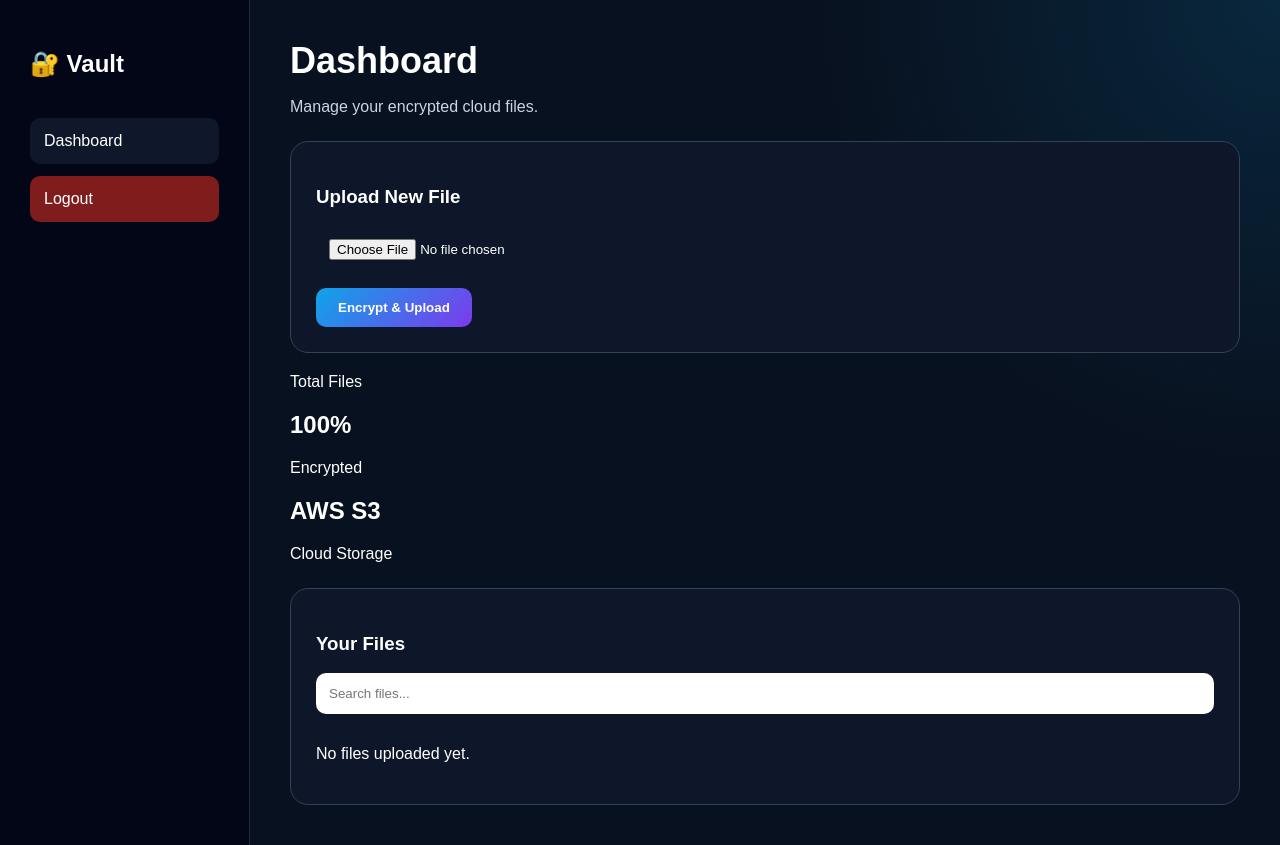
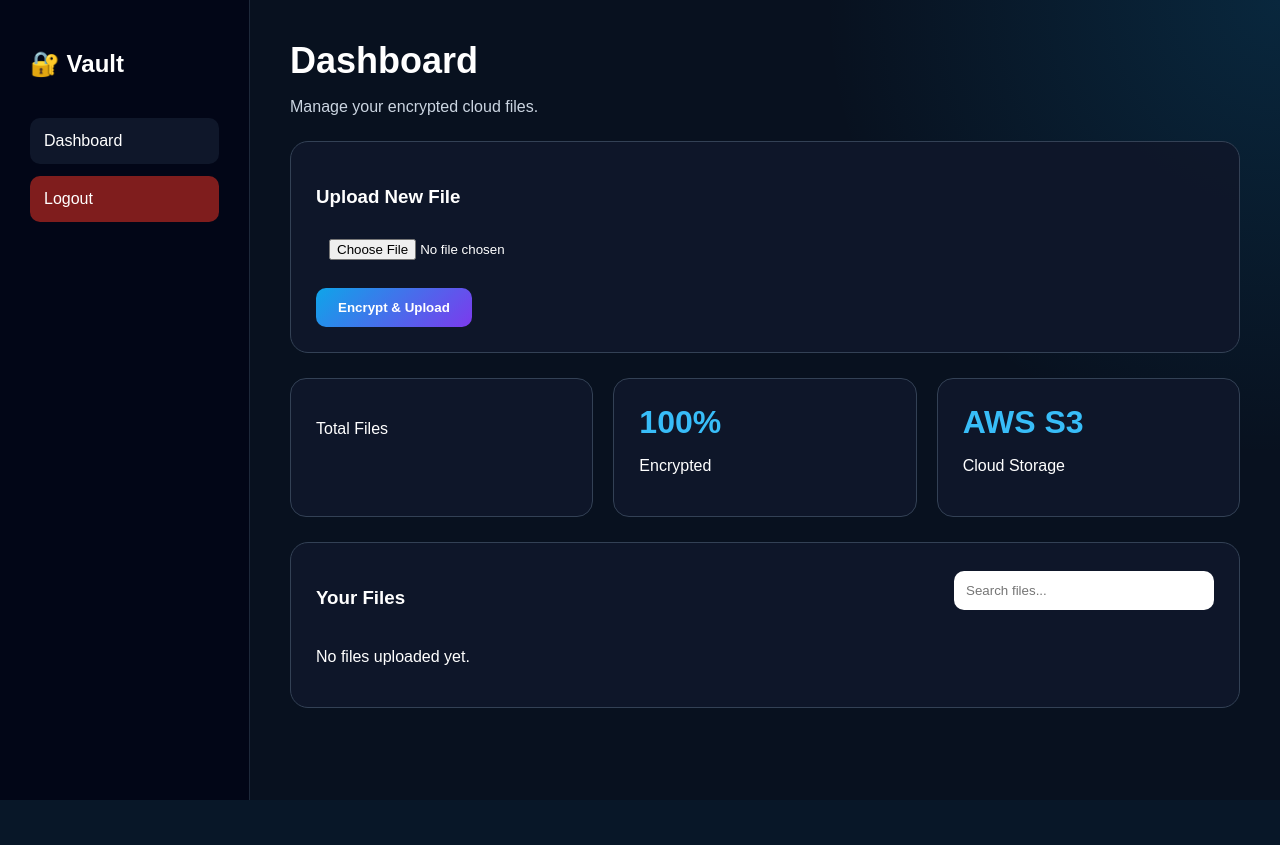
Before and after one commit to Gabi-hue18/secure-file-vault, a Flask app: page /dashboard in a window 1280 px wide. After the commit the page ends 800 px from the top, so only its background shows below. Run offline with Flask 3, Linux system fonts and the light colour scheme; the visitor is signed in with stand-in values (Sample User, id 1); data that the repository does not hold is empty.

Commit message:
Update style.css

```diff
--- a/static/style.css
+++ b/static/style.css
@@ -241,3 +241,38 @@ th {
         display: none;
     }
 }
+
+.stats-grid {
+    display: grid;
+    grid-template-columns: repeat(3, 1fr);
+    gap: 20px;
+    margin-top: 25px;
+    margin-bottom: 25px;
+}
+
+.stat-card {
+    background: rgba(15, 23, 42, 0.95);
+    border: 1px solid #334155;
+    border-radius: 16px;
+    padding: 25px;
+}
+
+.stat-card h2 {
+    margin: 0;
+    color: #38bdf8;
+    font-size: 32px;
+}
+
+.table-header {
+    display: flex;
+    justify-content: space-between;
+    align-items: center;
+    margin-bottom: 20px;
+}
+
+#searchInput {
+    width: 260px;
+    padding: 12px;
+    border-radius: 10px;
+    border: none;
+}
```
